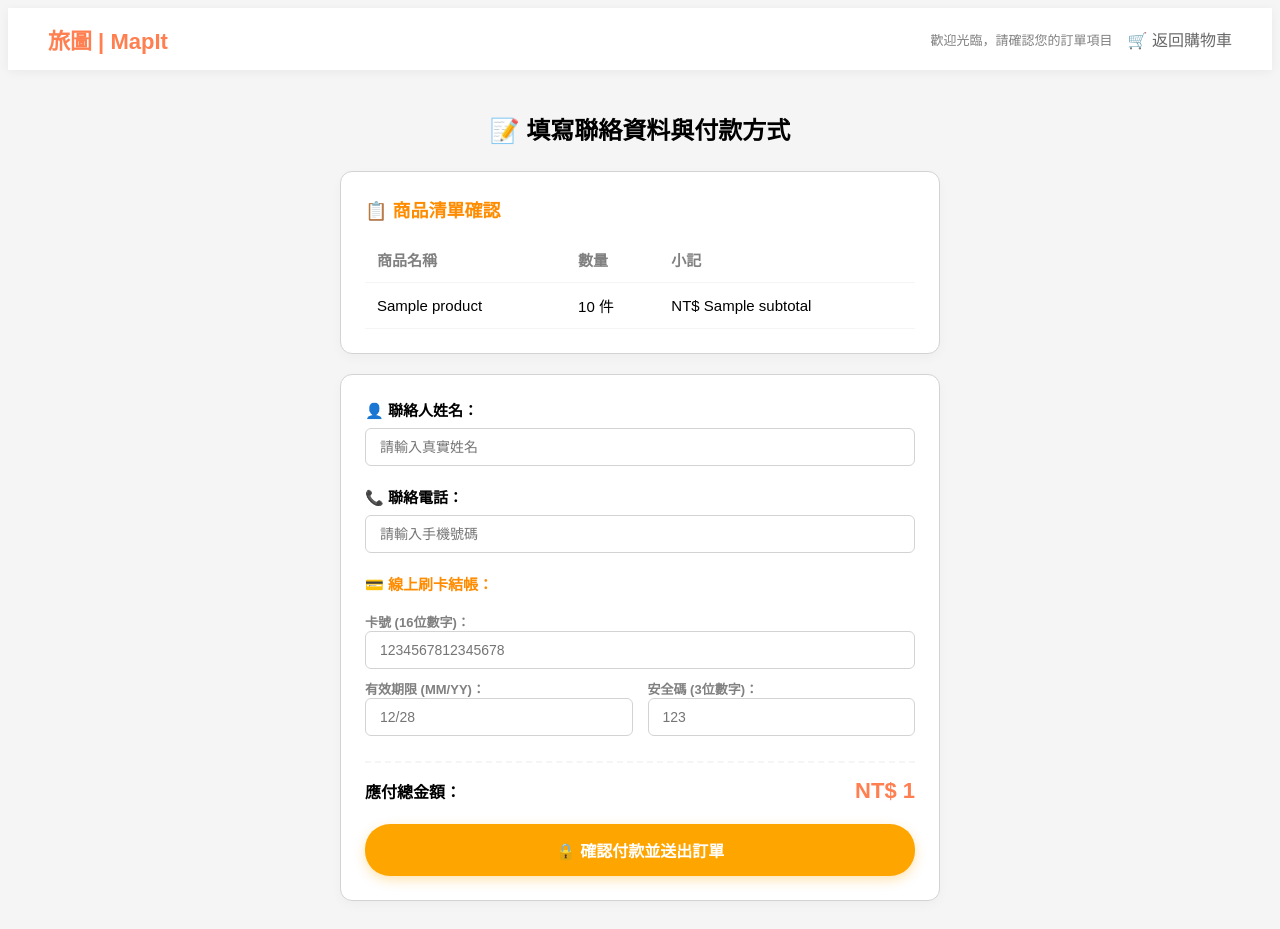
After one commit to jasonzheng0115-creator/TKA101G1_MapIt, a Spring app: template src/main/resources/templates/front-end/cart/checkout.html in a window 1280 px wide. The commit adds this page. Run offline with Thymeleaf, Linux system fonts and the light colour scheme; the template is opened without the code that fills it: most values are stand-ins (such as "Sample title", 1, 10 or a date in 2020); data that the repository does not hold is empty; some of the project's set-up classes (security, data sources, template engines, error pages and the like) are left out, and stand-ins take their place; database files in the repository are not loaded.

Commit message:
cart.chechout.order update

```diff
--- a/src/main/resources/templates/front-end/cart/cart_list.html
+++ b/src/main/resources/templates/front-end/cart/cart_list.html
@@ -388,10 +388,10 @@
 				<span>商品總計:</span>
 				<strong th:text="'NT$ ' + ${totalAmount}">NT$999999999 placeholder</strong>
 			</div>
-			<button type="button" class="checkout-btn">前往結帳</button>
+			<a th:href="@{/orders/showCheckout}" style="text-decoration: none; display: block; width: 100%;">
+			    <button type="button" class="checkout-btn">前往結帳</button>
+			</a>
 		</div>
-
-
 
 	</div>
 
--- /dev/null
+++ b/src/main/resources/templates/front-end/cart/checkout.html
@@ -0,0 +1,371 @@
+<!DOCTYPE html>
+<html xmlns:th="http://www.thymeleaf.org">
+<head>
+<meta charset="UTF-8">
+<title>確認訂單與付款</title>
+<style>
+
+	body {
+		background-color: whitesmoke;
+		font-family: sans-serif;
+		padding: 20px;
+		display: flex;
+		flex-direction: column;
+		align-items: center; /* 讓內容在頁面中線置中 */
+	}
+
+	/* 頂部導覽列 完全對齊首頁*/
+	.front-navbar {
+		display: flex;
+		justify-content: space-between;
+		align-items: center;
+		background-color: white;
+		padding: 15px 40px;
+		box-shadow: 0 2px 10px rgba(0, 0, 0, 0.05);
+		position: sticky;
+		top: 0;
+		z-index: 100;
+		margin: -20px -20px 25px -20px;
+		width: calc(100% + 40px);
+		box-sizing: border-box;
+	}
+
+	.front-logo {
+		font-size: 22px;
+		font-weight: bold;
+		color: coral;
+		text-decoration: none;
+	}
+
+	.member-status-box {
+		display: flex;
+		align-items: center;
+		gap: 15px;
+	}
+
+	.member-link {
+		font-size: 14px;
+		color: dimgray;
+		text-decoration: none;
+		font-weight: 500;
+		transition: color 0.2s;
+	}
+
+	.member-link:hover {
+		color: orange;
+	}
+
+	h1 {
+		font-size: 24px;
+		color: black;
+		margin-bottom: 25px;
+		text-align: center;
+	}
+
+	/* 商品清單確認區 */
+	.order-items-box {
+		background-color: white;
+		border-radius: 12px;
+		box-shadow: 0 4px 12px rgba(0, 0, 0, 0.03);
+		border: 1px solid lightgray;
+		max-width: 600px;
+		width: 100%;
+		padding: 24px;
+		box-sizing: border-box;
+		margin-bottom: 20px;
+	}
+
+	.order-items-box h3 {
+		margin: 0 0 15px 0;
+		color: darkorange;
+		font-size: 18px;
+	}
+
+	table {
+		width: 100%;
+		border-collapse: collapse;
+		font-size: 15px;
+	}
+
+	th, td {
+		padding: 12px;
+		text-align: left;
+		border-bottom: 1px solid whitesmoke;
+	}
+
+	th {
+		color: gray;
+		font-weight: bold;
+	}
+
+	td {
+		color: black;
+	}
+
+	/* 付款與聯絡表單區 */
+	.checkout-form-box {
+		background-color: white;
+		border-radius: 12px;
+		box-shadow: 0 4px 12px rgba(0, 0, 0, 0.03);
+		border: 1px solid lightgray;
+		max-width: 600px;
+		width: 100%;
+		padding: 24px;
+		box-sizing: border-box;
+	}
+
+	.form-group {
+		margin-bottom: 20px;
+		display: flex;
+		flex-direction: column;
+	}
+
+	.form-group label {
+		font-size: 15px;
+		font-weight: bold;
+		color: black;
+		margin-bottom: 8px;
+	}
+
+	/* 輸入框與下拉選單 */
+	.form-group input, .form-group select {
+		padding: 10px 14px;
+		border: 1px solid lightgray;
+		border-radius: 6px;
+		font-size: 14px;
+		background-color: white;
+		color: black;
+		outline: none;
+		transition: border-color 0.2s;
+	}
+
+	/* 輸入框點擊 */
+	.form-group input:focus {
+		border-color: orange;
+	}
+
+	/* 總金額大區塊 */
+	.total-price-box {
+		display: flex;
+		justify-content: space-between;
+		align-items: center;
+		margin-top: 25px;
+		padding-top: 15px;
+		border-top: 2px dashed whitesmoke; /* 虛線:收據感 */
+	}
+
+	.total-price-box span {
+		font-size: 16px;
+		font-weight: bold;
+		color: black;
+	}
+
+	.total-price-box strong {
+		font-size: 22px;
+		color: coral;
+		font-weight: bold;
+	}
+
+	/* 確認付款按鈕 */
+	#submit-payment-btn {
+		width: 100%;
+		background-color: orange;
+		color: white;
+		border: none;
+		padding: 14px;
+		border-radius: 25px;
+		cursor: pointer;
+		font-size: 16px;
+		font-weight: bold;
+		margin-top: 20px;
+		box-shadow: 0 4px 12px rgba(255, 165, 0, 0.3);
+		transition: all 0.2s;
+	}
+
+	#submit-payment-btn:hover {
+		background-color: darkorange; /* 移上去變深橘 */
+		box-shadow: 0 4px 12px rgba(255, 140, 0, 0.4);
+	}
+
+</style>
+</head>
+<body>
+
+	<nav class="front-navbar">
+		<a th:href="@{/frontend/product/listAll}" class="front-logo">旅圖 | MapIt</a>
+		<div class="member-status-box">
+			<span style="font-size: 13px; color: gray;">歡迎光臨，請確認您的訂單項目</span>
+			<a th:href="@{/cart/show}" class="member-link" style="font-size: 16px;">🛒 返回購物車</a>
+		</div>
+	</nav>
+
+	<h1>📝 填寫聯絡資料與付款方式</h1>
+
+	<div class="order-items-box">
+		<h3>📋 商品清單確認</h3>
+		<table>
+			<thead>
+				<tr>
+					<th>商品名稱</th>
+					<th>數量</th>
+					<th>小記</th>
+				</tr>
+			</thead>
+			<tbody>
+				<tr th:each="cartVO : ${cartList}"
+					class="item-row-data"
+				    th:data-product-id="${cartVO.product.productId}"
+				    th:data-quantity="${cartVO.quantity}"
+				    th:data-price="${cartVO.product.productPrice}">
+
+						<td th:text="${cartVO.product.productName}">台北101門票 placeholder</td>
+						<td th:text="${cartVO.quantity} + ' 件'">111111 件</td>
+						<td th:text="'NT$ ' + ${cartVO.subtotal}">NT$ 9999999999</td>
+				</tr>
+			</tbody>
+		</table>
+	</div>
+
+	<div class="checkout-form-box">
+		<div class="form-group">
+			<label>👤 聯絡人姓名：</label>
+			<input type="text" id="receiverName" placeholder="請輸入真實姓名" value="" required />
+		</div>
+		<div class="form-group">
+			<label>📞 聯絡電話：</label>
+			<input type="tel" id="receiverPhone" placeholder="請輸入手機號碼" value="" required>
+		</div>
+		<div class="form-group">
+			<label style="font-weight: bold; color: darkorange;">💳 線上刷卡結帳：</label>
+
+			<div style="margin-top: 10px;">
+				<label style="font-size: 13px; color: gray;">卡號 (16位數字)：</label>
+				<input type="text" id="creditCardNumber" placeholder="1234567812345678" maxlength="16" required style="width: 100%; box-sizing: border-box;">
+			</div>
+
+			<div style="display: flex; gap: 15px; margin-top: 10px;">
+				<div style="flex: 1;">
+					<label style="font-size: 13px; color: gray;">有效期限 (MM/YY)：</label>
+					<input type="text" id="cardExpiry" placeholder="12/28" maxlength="5" required style="width: 100%; box-sizing: border-box;">
+				</div>
+				<div style="flex: 1;">
+					<label style="font-size: 13px; color: gray;">安全碼 (3位數字)：</label>
+					<input type="password" id="cardCVC" placeholder="123" maxlength="3" required style="width: 100%; box-sizing: border-box;">
+				</div>
+			</div>
+		</div>
+		<div class="total-price-box">
+			<span>應付總金額：</span>
+			<strong id="finalAmountText" th:text="'NT$ ' + ${totalAmount}">NT$ 99999999</strong>
+		</div>
+
+		<button type="button" id="submit-payment-btn">
+			🔒 確認付款並送出訂單
+		</button>
+	</div>
+
+	<script>
+		document.getElementById('submit-payment-btn').addEventListener('click', function() {
+
+			// 1. 抓取聯絡人資料
+			const receiverName = document.getElementById('receiverName').value.trim();
+			const receiverPhone = document.getElementById('receiverPhone').value.trim();
+
+			// 2. 抓取信用卡資料
+			const cardNum = document.getElementById('creditCardNumber').value.trim();
+			const cardExpiry = document.getElementById('cardExpiry').value.trim();
+			const cardCVC = document.getElementById('cardCVC').value.trim();
+
+			// 聯絡人防呆
+			if(!receiverName || !receiverPhone) {
+				alert('請填寫完整的聯絡人姓名與電話！');
+				return;
+			}
+
+			// 信用卡字數驗證
+			const cardNumReg = /^[0-9]{16}$/; // 必須是 16 位全數字
+			const cvcReg = /^[0-9]{3}$/;     // 必須是 3 位全數字
+
+			if(!cardNumReg.test(cardNum)) {
+				alert('❌ 信用卡號格式錯誤！請輸入 16 位純數字。');
+				return;
+			}
+
+			if(!cardExpiry.includes('/') || cardExpiry.length < 5) {
+				alert('❌ 有效期限格式錯誤！請依照 MM/YY 格式輸入（例如 12/28）。');
+				return;
+			}
+
+			if(!cvcReg.test(cardCVC)) {
+				alert('❌ 安全碼錯誤！請輸入卡片背面 3 位純數字。');
+				return;
+			}
+
+			// 3. 驗證都無誤後，動態搜刮畫面上的隱形貼紙
+			const itemsArray = [];
+			const rowElements = document.querySelectorAll('.item-row-data');
+
+			rowElements.forEach(row => {
+				const prodId = parseInt(row.getAttribute('data-product-id'));
+				const qty = parseInt(row.getAttribute('data-quantity'));
+				const price = parseInt(row.getAttribute('data-price'));
+
+				// 配合 @IdClass 主鍵
+				// OrderItemVO 裡，變數名稱 productId、itemQty、itemPrice
+				itemsArray.push({
+					productId: prodId,
+					itemQty: qty,
+					itemPrice: price
+				});
+			});
+
+			const finalAmountText = document.getElementById('finalAmountText').innerText;
+			const totalAmountNum = parseInt(finalAmountText.replace(/[^0-9]/g, ''));
+
+			// 打包最終要丟給 OrdersController 的主物件
+			const orderData = {
+				// 主訂單 CustVO custVO
+				custVO: {
+					custId: 1 // 先寫死 1 號顧客，對齊原本的展示
+				},
+				orderStatus: "1",             // 訂單狀態: 字串 "1"
+				paymentMethod: "1",           // 付款方式: 字串 "1"
+				paymentStatus: true,          // 付款狀態: Boolean true
+				orderPrice: totalAmountNum,   // 訂單總金額
+
+				// 放入明細清單
+				orderItems: itemsArray
+			};
+
+			console.log("JPA 複合主鍵對齊！發送精準 JSON 資料：", orderData);
+
+			// 4. 發動 Fetch API 送去給 OrdersController
+			fetch('/orders/checkout', {
+				method: 'POST',
+				headers: {
+					'Content-Type': 'application/json'
+				},
+				body: JSON.stringify(orderData)
+			})
+			.then(response => {
+				if (response.ok) {
+					return response.json(); // 結帳成功，拿到後端回傳帶有最新主鍵的 savedOrder
+				} else {
+					return response.text().then(text => { throw new Error(text) }); // 商業邏輯失敗 (如庫存不足)
+				}
+			})
+			.then(data => {
+				// 付款成功！
+				alert('🎉 付款成功！訂單已成立！');
+				// **我卡住的點** 帶去「訂單成功頁面」印明細
+				console.log('後端回傳的成功訂單資料：', data);
+			})
+			.catch(error => {
+				// 付款失敗！
+				alert('❌ 付款失敗，原因：' + error.message);
+			});
+		});
+	</script>
+
+</body>
+</html>
```
Also changed, not shown: src/main/java/com/orders/controller/OrdersController.java (+160 -3 lines).
